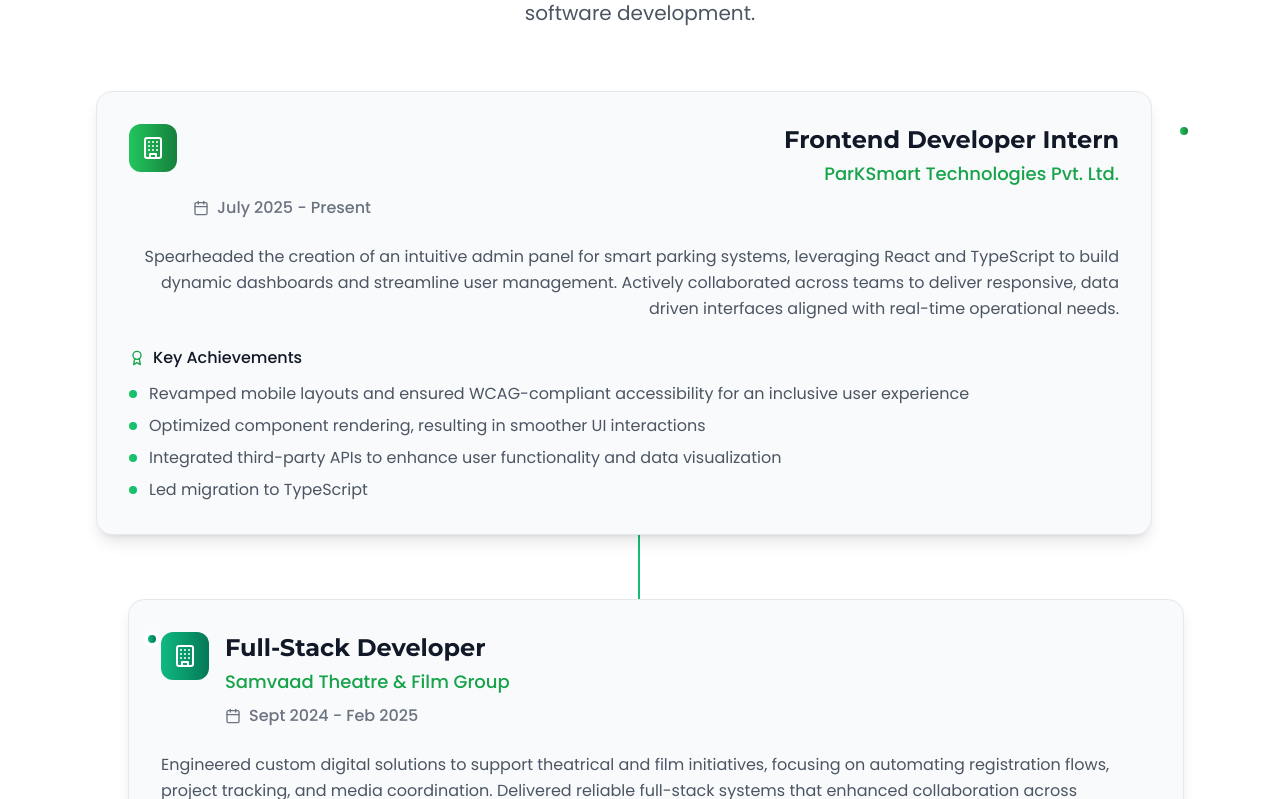
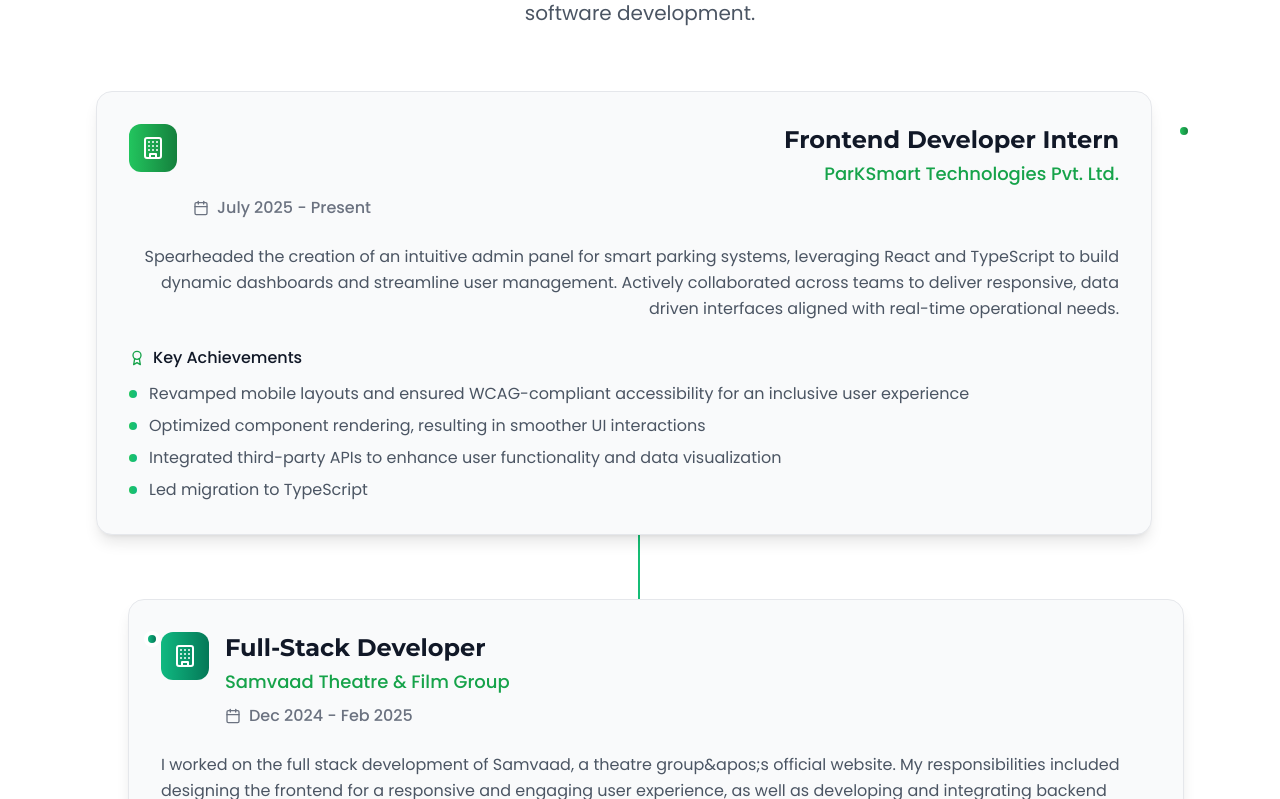
Before and after one commit to devteotia1511/DT.PORTFOLIO, a React (Vite) app: page / in a window 1280 px wide. Shown: the part 2001-2800 px from the top of the page. Built offline with nearby package versions, Linux system fonts and the light colour scheme.

Commit message:
Role description updated

```diff
--- a/src/components/Experience.tsx
+++ b/src/components/Experience.tsx
@@ -23,8 +23,8 @@ const Experience: React.FC = () => {
       type: 'work',
       title: 'Full-Stack Developer',
       company: 'Samvaad Theatre & Film Group',
-      period: 'Sept 2024 - Feb 2025',
-      description: 'Engineered custom digital solutions to support theatrical and film initiatives, focusing on automating registration flows, project tracking, and media coordination. Delivered reliable full-stack systems that enhanced collaboration across departments using modern web technologies.',
+      period: 'Dec 2024 - Feb 2025',
+      description: 'I worked on the full stack development of Samvaad, a theatre group&apos;s official website. My responsibilities included designing the frontend for a responsive and engaging user experience, as well as developing and integrating backend functionalities to manage content and data efficiently. I handled the complete development cycle, ensuring smooth performance, scalability, and a platform that effectively showcases the group&apos;s productions, events, and achievements.',
       achievements: [
         'Created a robust event and content management system for cross-functional teams',
         'Streamlined project timelines and asset sharing through a unified platform',
```
